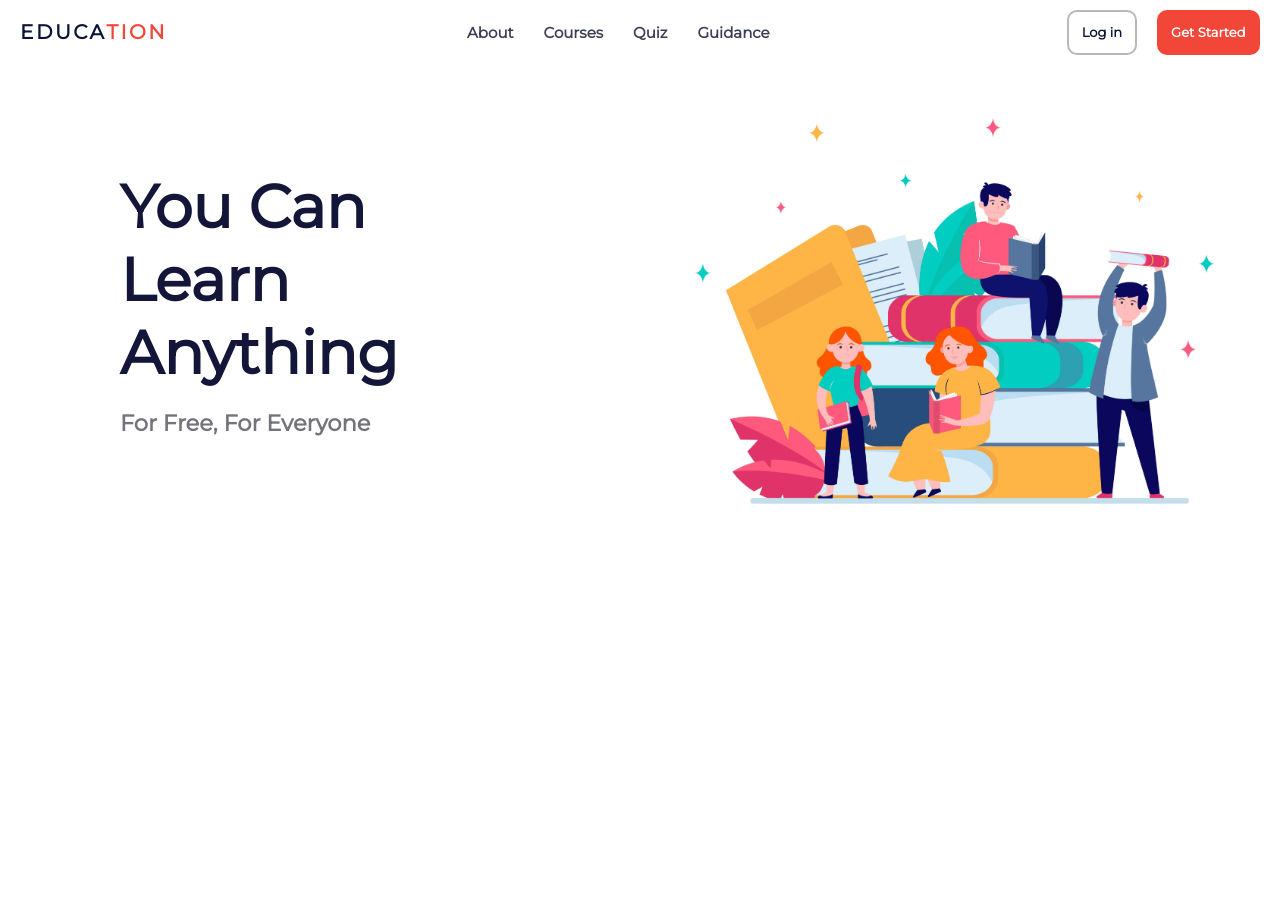
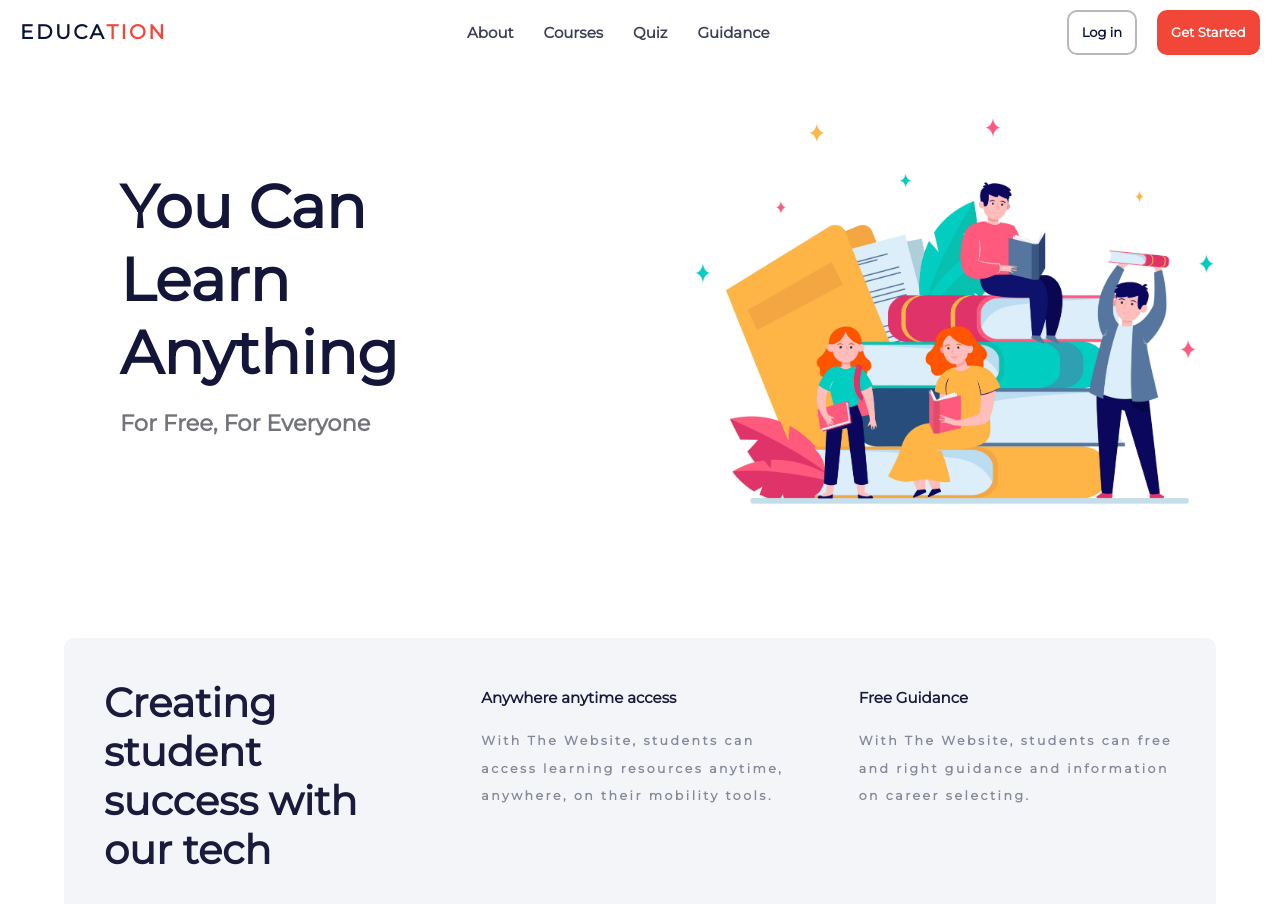
Before and after one commit to Akshima-Ghai/OneEducationalWebsiteForAll, a React (Create React App) app: page / in a window 1280 px wide. Shown: the top 904 px of the page. Before the commit the page ends 800 px from the top, so only its background shows below. Built offline with nearby package versions, Linux system fonts and the light colour scheme.

Commit message:
Added Dashboard

```diff
--- a/src/pages/Home/Home.js
+++ b/src/pages/Home/Home.js
@@ -20,7 +20,21 @@ const Home = () => {
           />
         </div>
       </div>
-
+      <div className="home__dashboard--container">
+        <div className="home__dashboard">
+          <div className="home__dashboard--item-1">
+            <h1>Creating student success with our tech</h1>
+          </div>
+          <div className="home__dashboard--item-2">
+            <h1>Anywhere anytime access</h1>
+            <p>With The Website, students can access learning resources anytime, anywhere, on their mobility tools.</p>
+          </div>
+          <div className="home__dashboard--item-3">
+          <h1>Free Guidance</h1>
+            <p>With The Website, students can free and right guidance and information on career selecting.</p>
+          </div>
+        </div>
+      </div>
     </section>
   )
 }
```
